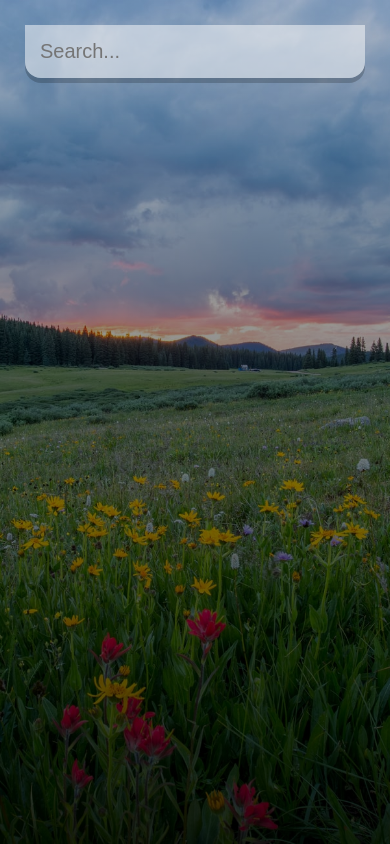
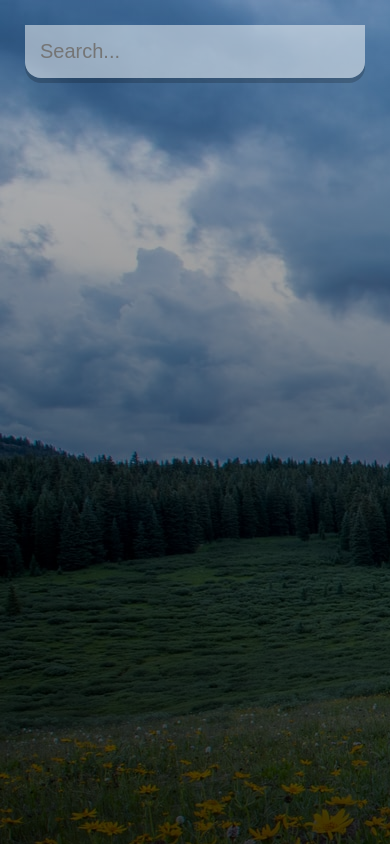
Before and after one commit to sid8491/weather-app, a React (Create React App) app: page / in a window 390 px wide. Built offline with nearby package versions, Linux system fonts and the light colour scheme.

Commit message:
chnaged classes to fix bg image issue on mobile chrome lite

```diff
--- a/src/App.js
+++ b/src/App.js
@@ -32,21 +32,21 @@ function App() {
   }
 
   const appClass = () => {
-    let className = 'app'
+    let className = 'appspring'
     if (typeof weather.main === 'undefined') {
-      className = 'app'
+      className = 'appspring'
     } else {
       if (weather.main.temp < 10) {
-        className = 'app cold'
+        className = 'appcold'
       } else if(weather.main.temp < 30) {
-        className = 'app spring'
+        className = 'appspring'
       } else {
-        className = 'app hot'
+        className = 'apphot'
       }
       if (weather.weather[0].main === 'Thunderstorm') {
-        className = 'app lightning'
+        className = 'applightning'
       } else if (weather.weather[0].main === 'Clouds') {
-        className = 'app cloudy'
+        className = 'appcloudy'
       }
     }
     return className
--- a/src/index.css
+++ b/src/index.css
@@ -16,23 +16,23 @@
   -webkit-transition: all 2s ease-in-out;
 }
 
-.app.cold {
+.appcold {
   background-image: url('assests/cold-weather.jpg');
 }
 
-.app.hot {
+.apphot {
   background-image: url('assests/hot-weather.jpg');
 }
 
-.app.cloudy {
+.appcloudy {
   background-image: url('assests/cloudy-weather.jpg');
 }
 
-.app.lightning {
+.applightning {
   background-image: url('assests/lightning-weather.jpg');
 }
 
-.app.spring {
+.appspring {
   background-image: url('assests/spring-weather.jpg');
 }
 
```
